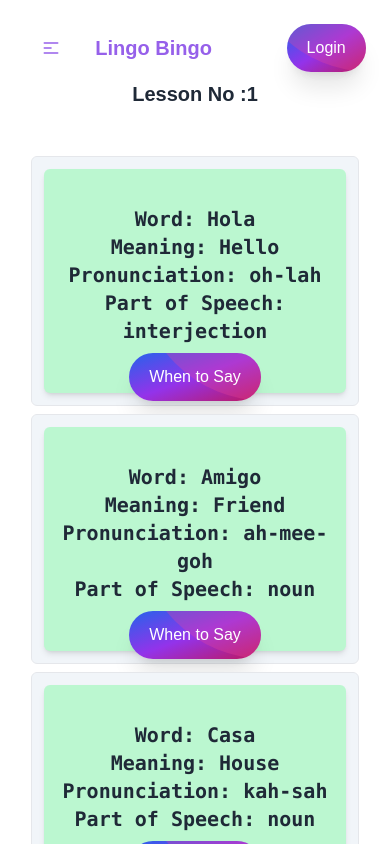
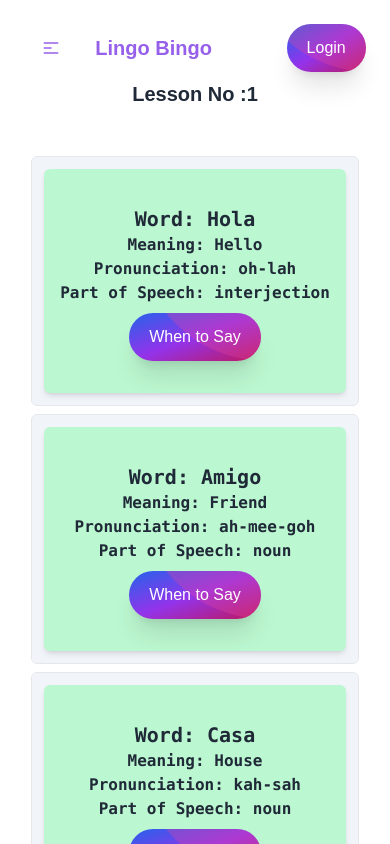
Before and after one commit to RAKIBURRAHMAN007/lingo-bingo-client, a React (Vite) app: page /lesson/1 in a window 390 px wide. Shown: the top 844 px of the page. Built offline with nearby package versions, Linux system fonts and the light colour scheme; no server answers; a web font is replaced by a local one.

Commit message:
card update

```diff
--- a/src/components/Card/Card.jsx
+++ b/src/components/Card/Card.jsx
@@ -23,9 +23,9 @@ const Card = ({ singleData }) => {
                 >
                     <div className="rounded-md px-1 h-full text-center">
                         <h1 className="pt-8 font-bold font-mono text-xl">Word: {word}</h1>
-                        <p className="font-bold font-mono text-xl">Meaning: {meaning}</p>
-                        <p className="font-bold font-mono text-xl">Pronunciation: {pronunciation}</p>
-                        <p className="font-bold font-mono text-xl">Part of Speech: {part_of_speech}</p>
+                        <p className="font-bold font-mono md:text-xl">Meaning: {meaning}</p>
+                        <p className="font-bold font-mono md:text-xl">Pronunciation: {pronunciation}</p>
+                        <p className="font-bold font-mono md:text-xl">Part of Speech: {part_of_speech}</p>
 
                         <div className="flex justify-center mt-2">
                             <button
```
